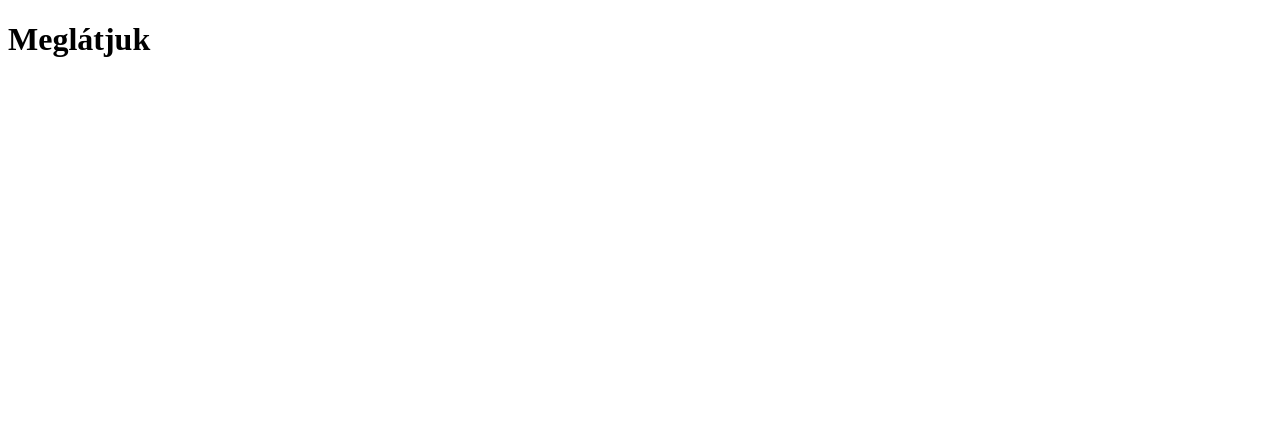
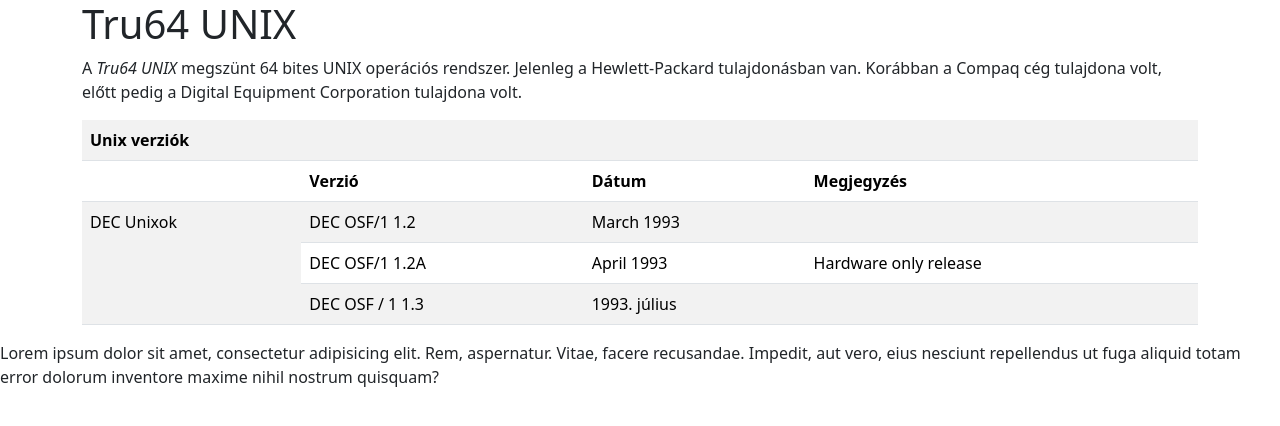
Before and after one commit to KomaromiJano/nodejs_html_151, a website: page src/index.html in a window 1280 px wide. Drawn offline with nearby package versions, Linux system fonts and the light colour scheme.

Commit message:
Masodik commit

```diff
--- a/src/index.html
+++ b/src/index.html
@@ -3,9 +3,50 @@
 <head>
     <meta charset="UTF-8">
     <meta name="viewport" content="width=device-width, initial-scale=1.0">
-    <title>151</title>
+    <title>Tru64</title>
+    <link rel="stylesheet" href="bootstrap.css">
 </head>
 <body>
-    <h1>Meglátjuk</h1>
+
+    <div class="container">
+        <h1>Tru64 UNIX</h1>
+        <p>
+            A <em>Tru64 UNIX</em> megszünt 64 bites UNIX operációs rendszer.
+            Jelenleg a Hewlett-Packard tulajdonásban van.
+            Korábban a Compaq cég tulajdona volt, előtt pedig a
+            Digital Equipment Corporation tulajdona volt.
+        </p>
+        <table class="table table-striped">
+            <tr>
+                <th colspan="4" >Unix verziók</th>
+            </tr>
+            <tr>
+                <th></th>
+                <th>Verzió</th>
+                <th>Dátum</th>
+                <th>Megjegyzés</th>
+            </tr>
+            <tr>
+                <td rowspan="3">DEC Unixok</td>
+                <td>DEC OSF/1 1.2</td>
+                <td>March 1993</td>
+                <td></td>
+            </tr>
+            <tr>
+                <td>DEC OSF/1 1.2A</td>
+                <td>April 1993</td>
+                <td>Hardware only release</td>
+            </tr>
+            <tr>
+                <td>DEC OSF / 1 1.3</td>
+                <td>1993. július</td>
+                <td></td>
+            </tr>
+        </table>
+    </div>
+    <p contenteditable="true" spellcheck="true" lang="en">
+        Lorem ipsum dolor sit amet, consectetur adipisicing elit. Rem, aspernatur. Vitae, facere recusandae. Impedit, aut vero, eius nesciunt repellendus ut fuga aliquid totam error dolorum inventore maxime nihil nostrum quisquam?
+    </p>
+
 </body>
 </html>
```
